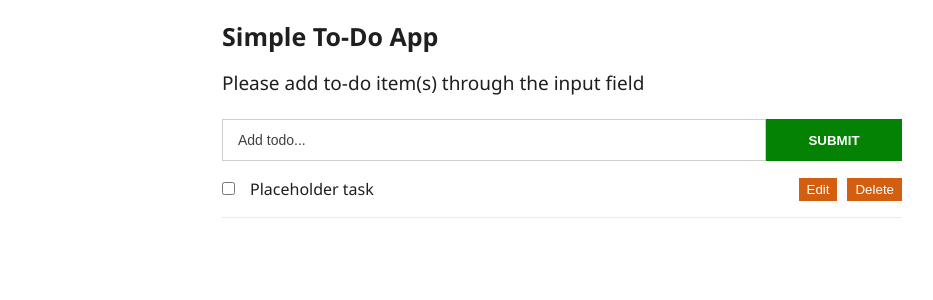
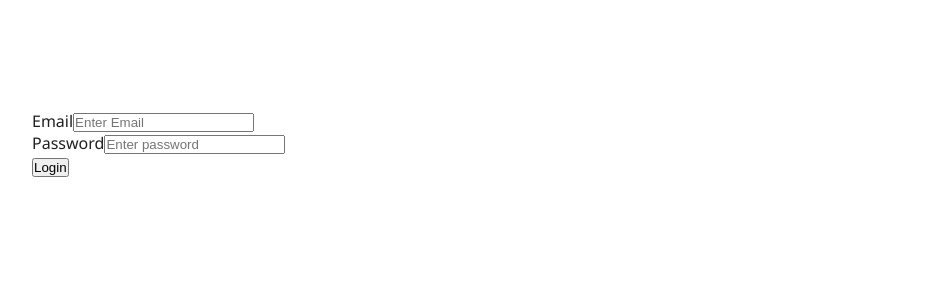
Before and after one commit to westonlj/simple-todo-practice, a React (Create React App) app: page / in a window 1280 px wide. Shown: the top 300 px of the page, without its empty margins (78-1011 px from the left). Built offline with nearby package versions, Linux system fonts and the light colour scheme.

Commit message:
Added login page

```diff
--- a/package.json
+++ b/package.json
@@ -8,6 +8,7 @@
     "@testing-library/user-event": "^7.2.1",
     "react": "^16.14.0",
     "react-dom": "^16.14.0",
+    "react-router-dom": "^5.2.0",
     "react-scripts": "3.4.3",
     "uuid": "^8.3.1"
   },
--- a/src/App.css
+++ b/src/App.css
@@ -2,6 +2,21 @@
   box-sizing: border-box;
   margin: 0;
   padding: 0;
+}
+.login-form
+{
+  padding: 60px;
+  justify-content: center;
+  min-height: 90vh;
+}
+.button-block{
+  max-width: 320px;
+}
+.login-background
+{
+justify-content: center;
+min-height: 30vh;
+padding: 50px;
 }
 body {
   font-family: "Segoe UI", Arial sans-serif;
--- /dev/null
+++ b/src/LoginPage.js
@@ -0,0 +1,86 @@
+import React from 'react';
+
+import TodoContainer from './components/TodoContainer';
+
+class LoginPage extends React.Component {
+
+    state = {
+        username: '',
+        password: '',
+        isLoggedIn: false,
+    };
+
+    handleSubmit = (event) => {
+        if ((this.state.username === 'liam@krum.io' && this.state.password === 'password')) {
+
+            console.log("Logged in")
+
+            this.setState({
+                isLoggedIn: true
+            })
+        } else {
+            console.log("not Logged in")
+        }
+    }
+
+    onChange = (event) => {
+
+        this.setState({
+            [event.target.name] : event.target.value
+        })
+    }
+
+    // handleChange(event) {
+    //     this.setState({
+    //         username: event.state.username,
+    //         password: event.state.password
+    //     });
+    // }
+
+    render() {
+        if(!this.state.isloggedIn) {
+            return (
+                <div className="login-background">
+                    <form
+                        className="login-form"
+                        onSubmit={this.handleSubmit}
+                    >
+                        <div>
+                            <label>Email</label>
+                                <input
+                                    type="email"
+                                    placeholder="Enter Email"
+                                    value={this.state.email}
+                                    name="username"
+                                    onChange={this.onChange}
+                                />
+                        </div>
+                        <div>
+                            <label>Password</label>
+                                <input
+                                    type="password"
+                                    placeholder="Enter password"
+                                    value={this.state.password}
+                                    name="password"
+                                    onChange={this.onChange}
+                                />
+                        </div>
+                        <button
+                            className="button-block"
+                            type="submit"
+                            value="Submit"
+                        >Login
+                        </button>
+                    </form>
+                </div>
+            )
+        } else {
+            console.log("I am logged in")
+            return (
+                <TodoContainer />
+            )
+        }
+    }
+}
+
+export default LoginPage
--- a/src/components/InputTodo.js
+++ b/src/components/InputTodo.js
@@ -6,7 +6,10 @@ class InputTodo extends Component {
     };
 
     // make the value in input not read only
+    // e is an event
     onChange = e => {
+        // console.log(e.target, e.target.name, e);
+
         this.setState({
             [e.target.name]: e.target.value,
         })
--- a/src/components/TodoContainer.js
+++ b/src/components/TodoContainer.js
@@ -33,6 +33,8 @@ class TodoContainer extends React.Component {
         ],
         open : false,
         value : '',
+        currentId : '',
+        currentTitle : ''
     };
 
     // enable communication between the components:
@@ -76,36 +78,45 @@ class TodoContainer extends React.Component {
     };
     // TODO: EDIT ENTRY
     // on submit takes what is in the text field and replaces the title of the todo
-    editTodo = (id, title) => {
+    editTodo = () => {
+        console.log(this.state.value)
 
         let todos = this.state.todos;
         for(let todo of todos) {
-            if(todo.id === id) {
-                title = 'Hey liam!'
-                this.title = title
+            if(todo.id === this.state.currentId) {
+                todo.title = this.state.value
             }
         }
         this.setState({
             todos: JSON.parse(JSON.stringify(todos)),
-            open: false
+            open: false,
+            value: '',
+            currentId: '',
+            currentTitle: ''
         })
 
     }
     // handle edits in the textfield of the dialog box
-    handleEdit = (value) => {
-        this.setState({ value });
+    handleEdit = (e) => {
+        this.setState({ value: e.target.value });
     }
 
     handleClose = () => {
-        this.setState({ open: false });
+        this.setState({
+            open: false,
+            value: ''
+        });
     };
     // currently gets the id and title props of the todoItem we want to edit
     // somehow need to pass that to editTodoItem
-    handleClickOpen = () => {
+    handleClickOpen = (id, title) => {
         this.setState({
-            open: true
+            open: true,
+            currentId: id,
+            currentTitle: title,
         });
 
+        // console.log(args);
         // this.setState({
         //     tempId: id,
         // });
@@ -141,10 +152,11 @@ class TodoContainer extends React.Component {
                                 autoFocus
                                 id="title"
                                 label="Edit your todo"
+                                placeholder={this.state.currentTitle}
                                 type="text"
                                 // below added to handle an edit
-                                // value={this.state.value}
-                                // onChange={this.handleEdit}
+                                value={this.state.value}
+                                onChange={this.handleEdit}
                             />
                         </DialogContent>
 
--- a/src/index.js
+++ b/src/index.js
@@ -2,6 +2,7 @@ import React from 'react';
 import ReactDOM from 'react-dom';
 import * as serviceWorker from './serviceWorker';
 import TodoContainer from './components/TodoContainer';
+import LoginPage from './LoginPage';
 
 import './iron-flex-layout.css';
 import './iron-flex-layout-classes.css';
@@ -10,7 +11,8 @@ import "./App.css";
 
 ReactDOM.render(
   <React.StrictMode>
-    <TodoContainer />
+    <LoginPage />
+      {/* <TodoContainer /> */}
   </React.StrictMode>,
   document.getElementById('root')
 );
```
Also changed, not shown: 1 other file (tests, documents, lock files or other folders).
